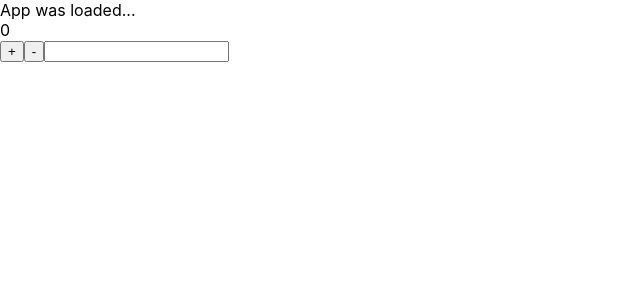
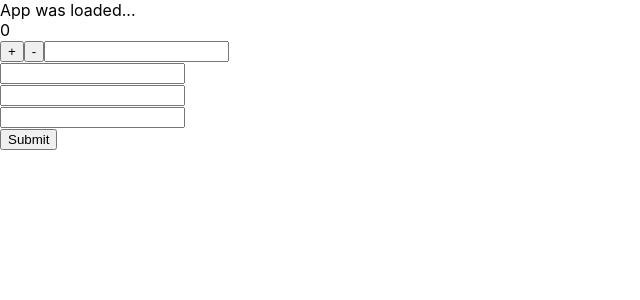
Before and after one commit to Popovsky/react-typescript, a React (Create React App) app: page / in a window 1280 px wide. Shown: the top 300 px of the page, without its empty margins (0-640 px from the left). Built offline with nearby package versions, Linux system fonts and the light colour scheme.

Commit message:
Add react hook form

```diff
--- a/src/App.tsx
+++ b/src/App.tsx
@@ -5,6 +5,7 @@ import IncrementButton from './components/IncrementButton';
 import DecrementButton from './components/DecrementButton';
 import StepHandler from './components/StepHandler';
 import { ICounter } from './interfaces/counter';
+import Form from "./components/Form";
 
 const counter: ICounter = new Counter();
 
@@ -15,6 +16,7 @@ const App: React.FC = () => {
     <IncrementButton counter={counter}/>
     <DecrementButton counter={counter}/>
     <StepHandler counter={counter}/>
+    <Form/>
   </>;
 };
 
--- a/src/components/Counter.tsx
+++ b/src/components/Counter.tsx
@@ -1,7 +1,8 @@
 import React from 'react';
 import {makeAutoObservable} from 'mobx';
+import {ICounter} from "../interfaces/counter";
 
-class Counter {
+class Counter implements ICounter {
   count: number = 0;
   step: number = 1;
 
@@ -18,7 +19,7 @@ class Counter {
   };
 
   setStep = (step: number) => {
-    this.step = +step;
+    this.step = step;
   }
 }
 
--- a/src/components/DecrementButton.tsx
+++ b/src/components/DecrementButton.tsx
@@ -2,6 +2,6 @@ import React from 'react';
 import {observer} from 'mobx-react';
 import {ICounterFields} from '../interfaces/counter';
 
-const DecrementButton: React.FC<ICounterFields> = observer(({counter}) => <button onClick={() => counter.decreaseCount()}>-</button>);
+const DecrementButton: React.FC<ICounterFields> = observer(({counter}) => <button onClick={counter.decreaseCount}>-</button>);
 
 export default DecrementButton;
--- /dev/null
+++ b/src/components/Form.tsx
@@ -0,0 +1,21 @@
+import React from 'react';
+import {useForm, SubmitHandler} from "react-hook-form";
+import {IForm} from "../interfaces/form";
+
+const Form: React.FC = () => {
+    const {register, handleSubmit} = useForm<IForm>();
+    const onSubmit: SubmitHandler<IForm> = (data: object) => {
+        console.log(data);
+    }
+
+    return (
+        <form onSubmit={handleSubmit(onSubmit)}>
+            <input type="text" {...register('firstName')}/><br/>
+            <input type="text" {...register('lastName')}/><br/>
+            <input type="number" {...register('age')}/><br/>
+            <input type="submit"/>
+        </form>
+    );
+};
+
+export default Form;
--- a/src/components/IncrementButton.tsx
+++ b/src/components/IncrementButton.tsx
@@ -2,6 +2,6 @@ import React from 'react';
 import {observer} from 'mobx-react';
 import {ICounterFields} from '../interfaces/counter';
 
-const IncrementButton: React.FC<ICounterFields> = observer(({counter}) => <button onClick={() => counter.increaseCount()}>+</button>);
+const IncrementButton: React.FC<ICounterFields> = observer(({counter}) => <button onClick={counter.increaseCount}>+</button>);
 
 export default IncrementButton;
--- a/src/components/StepHandler.tsx
+++ b/src/components/StepHandler.tsx
@@ -2,6 +2,6 @@ import React from 'react';
 import {observer} from 'mobx-react';
 import {ICounterFields} from '../interfaces/counter';
 
-const StepHandler: React.FC<ICounterFields> = observer(({counter}) => <input onChange={(event: React.ChangeEvent<HTMLInputElement>) => counter.setStep(event.target.value)} type="number"/>);
+const StepHandler: React.FC<ICounterFields> = observer(({counter}) => <input onChange={(event: React.ChangeEvent<HTMLInputElement>) => counter.setStep(+event.target.value)} type="number"/>);
 
 export default StepHandler;
--- /dev/null
+++ b/src/enums/form.ts
@@ -0,0 +1,5 @@
+export enum EForm {
+    firstName = "firstName",
+    lastName = "lastName",
+    age = "age",
+}
--- a/src/interfaces/counter.ts
+++ b/src/interfaces/counter.ts
@@ -1,9 +1,9 @@
 export interface ICounter {
   count: number,
   step: number,
-  increaseCount: Function,
-  decreaseCount: Function,
-  setStep: Function,
+  increaseCount(): void,
+  decreaseCount(): void,
+  setStep(step: number): void,
 }
 
 export interface ICounterFields {
--- /dev/null
+++ b/src/interfaces/form.ts
@@ -0,0 +1,5 @@
+export interface IForm {
+    firstName: 'string' | 'string1',
+    lastName: string,
+    age: number,
+}
```
